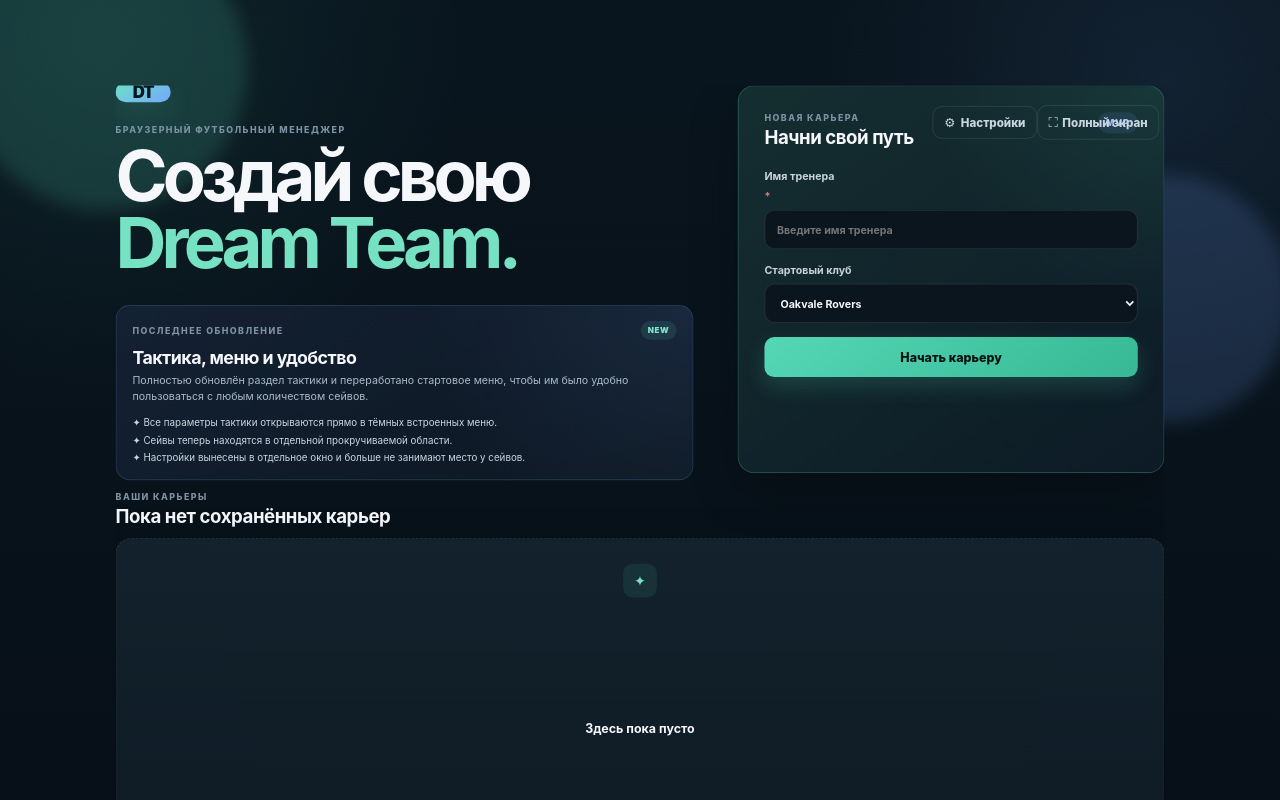
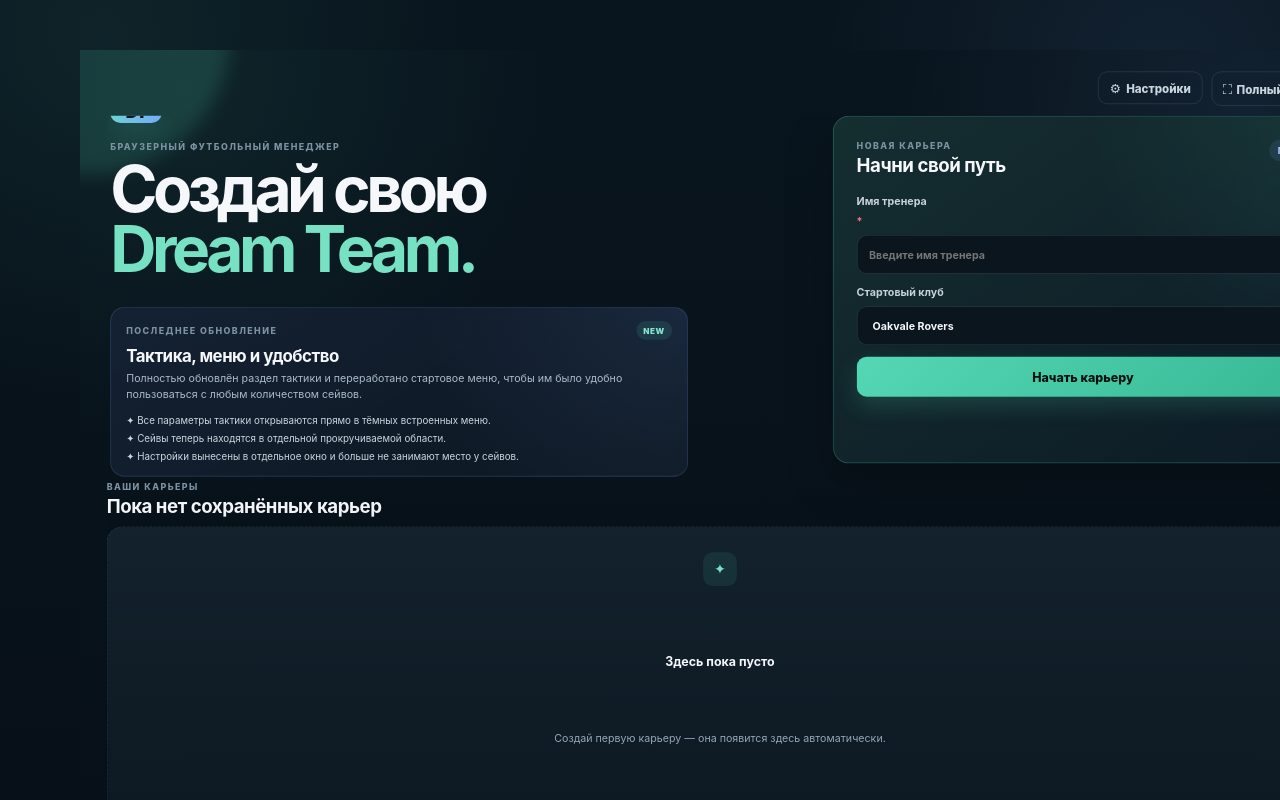
Before and after one commit to MatviiGIT/dream-team, a React (Vite) app: page / in a window 1280 px wide. Built offline with nearby package versions, Linux system fonts and the light colour scheme.

Commit message:
Scale start screen as a complete layout

```diff
--- a/src/styles.css
+++ b/src/styles.css
@@ -1408,3 +1408,121 @@ tbody tr.your-club td { color: #e0f4ec; }
   .latest-result { gap: 11px; }
   .latest-result strong { font-size: 25px; }
 }
+
+/* Start screen: one fixed design canvas */
+.start-screen {
+  width: 100vw;
+  height: 100dvh;
+  padding: 0;
+  display: grid;
+  place-items: center;
+  overflow: hidden;
+}
+.start-stage-frame {
+  width: 100vw;
+  height: 100dvh;
+  display: grid;
+  place-items: center;
+  overflow: hidden;
+}
+.start-stage {
+  width: 1440px;
+  height: 900px;
+  flex: 0 0 auto;
+  position: relative;
+  overflow: hidden;
+  padding: 24px 30px;
+  display: flex;
+  flex-direction: column;
+  transform-origin: center center;
+  background:
+    radial-gradient(circle at 8% 5%, rgba(85, 214, 180, .08), transparent 26%),
+    radial-gradient(circle at 91% 10%, rgba(117, 167, 255, .09), transparent 25%),
+    linear-gradient(180deg, #09151e 0%, #071018 100%);
+}
+.start-toolbar {
+  position: relative;
+  top: auto;
+  right: auto;
+  z-index: 5;
+  flex: 0 0 50px;
+  min-height: 50px;
+  display: flex;
+  align-items: flex-start;
+  justify-content: flex-end;
+  gap: 10px;
+}
+.start-layout {
+  width: 100%;
+  height: auto;
+  flex: 1 1 auto;
+  min-height: 0;
+  margin: 0;
+  display: grid;
+  grid-template-columns: repeat(12, minmax(0, 1fr));
+  grid-template-rows: minmax(0, 1fr) minmax(0, 1fr);
+  gap: 20px;
+  align-items: stretch;
+  position: relative;
+  z-index: 1;
+  overflow: hidden;
+}
+.start-hero {
+  grid-column: span 7;
+  min-height: 0;
+  padding: 8px 12px 8px 4px;
+  display: flex;
+  flex-direction: column;
+  justify-content: center;
+}
+.start-hero h1 {
+  margin: 8px 0 16px;
+  font-size: 72px;
+  line-height: .94;
+  letter-spacing: -.07em;
+  max-width: 690px;
+}
+.hero-badge {
+  width: 58px;
+  height: 58px;
+  margin-bottom: 20px;
+}
+.latest-update {
+  max-width: 650px;
+  margin-top: 16px;
+  padding: 15px 17px;
+}
+.latest-update h2 {
+  margin: 7px 0 5px;
+  font-size: 19px;
+}
+.start-panel {
+  grid-column: span 5;
+  min-width: 0;
+  min-height: 0;
+  padding: 26px;
+  overflow: hidden;
+}
+.form-stack { gap: 13px; margin-top: 20px; }
+.saves-section {
+  grid-column: 1 / -1;
+  grid-row: 2;
+  min-width: 0;
+  min-height: 0;
+  overflow: hidden;
+}
+.saves-heading { margin-bottom: 10px; }
+.career-grid {
+  width: 100%;
+  min-height: 0;
+  max-height: 100%;
+  grid-template-columns: repeat(3, minmax(0, 1fr));
+  grid-auto-rows: min-content;
+  gap: 12px;
+  overflow: auto;
+  padding: 2px 4px 4px 0;
+}
+.career-card {
+  min-width: 0;
+  padding: 15px;
+}
```
